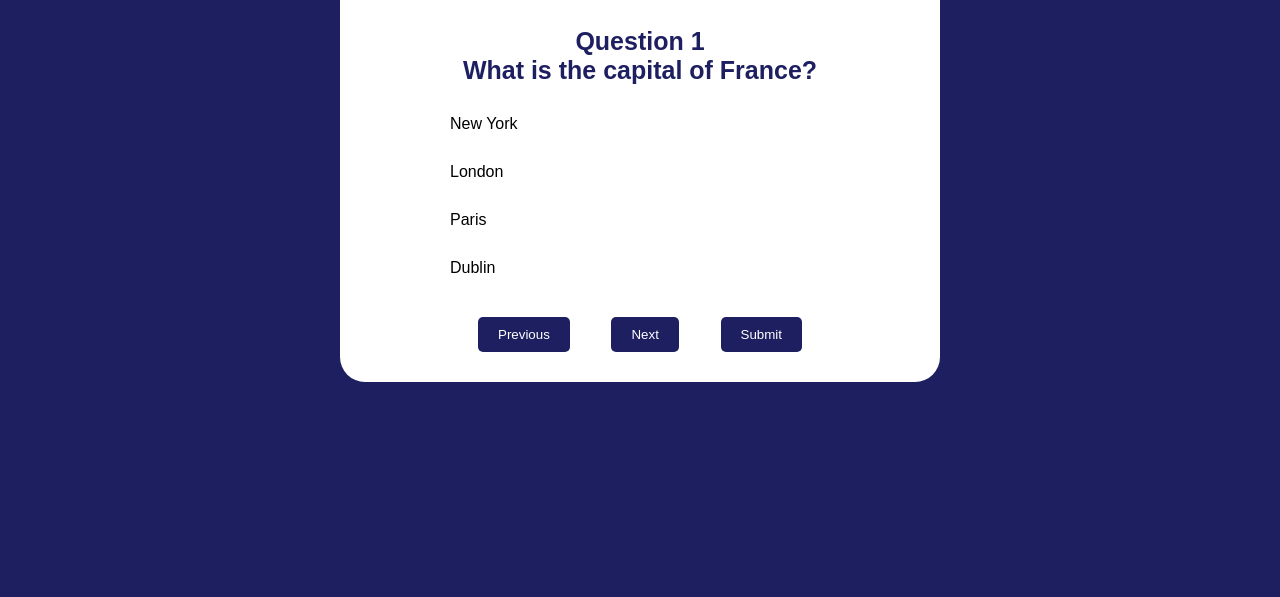
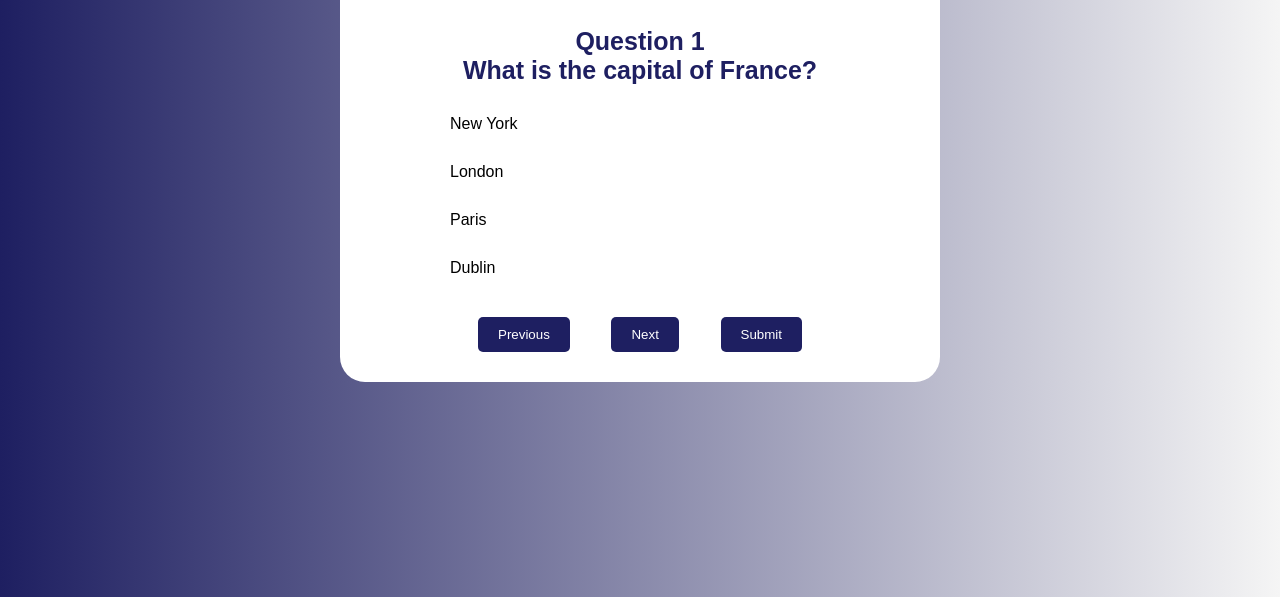
Before and after one commit to MNlegion/Quiz-App, a plain HTML site: page index.html in a window 1280 px wide. Shown: the part 203-800 px from the top of the page. Drawn offline with Linux system fonts and the light colour scheme.

Commit message:
continued css styling

```diff
--- a/assets/css/style.css
+++ b/assets/css/style.css
@@ -6,7 +6,7 @@
 }
 
 body {
-    background: rgb(30, 31, 97);
+    background: linear-gradient(90deg, rgb(30, 31, 97), whitesmoke);
 }
 
 .app {
```
